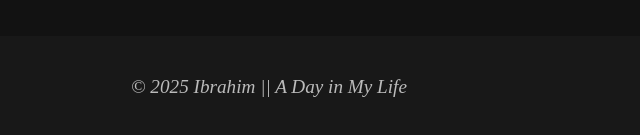
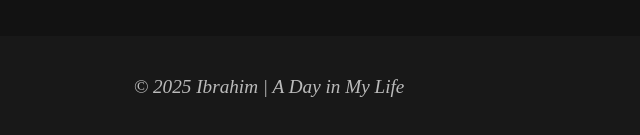
Before and after one commit to ade6l9/DayInLife, a plain HTML site: page index.html in a window 1280 px wide. Shown: the part 5563-5698 px from the top of the page, 96-736 px from the left. Drawn offline with Linux system fonts and the light colour scheme.

Commit message:
Update index.html

```diff
--- a/index.html
+++ b/index.html
@@ -83,7 +83,7 @@
     </section>
 
     <footer>
-        <p>&copy; 2025 Ibrahim || A Day in My Life
+        <p>&copy; 2025 Ibrahim | A Day in My Life
         </p>
     </footer>
 
```
